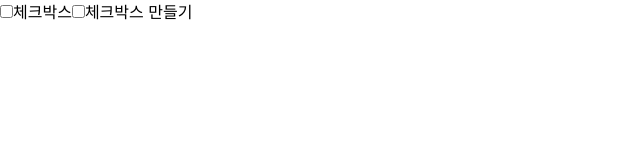
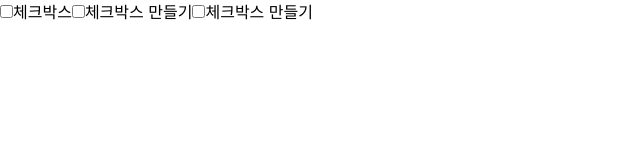
Before and after one commit to guesung/playground, a Next.js app: page /headless in a window 1280 px wide. Shown: the top 160 px of the page, without its empty margins (0-640 px from the left). Built offline with nearby package versions, Linux system fonts and the light colour scheme.

Commit message:
feat : Headless - Custom Hooks 패턴

```diff
--- /dev/null
+++ b/src/app/headless/hooks/useCheckbox.ts
@@ -0,0 +1,10 @@
+import { useState } from "react";
+
+export const useCheckbox = () => {
+  const [isChecked, setIsChecked] = useState(false);
+
+  return {
+    isChecked,
+    onChange: () => setIsChecked(!isChecked),
+  };
+};
--- a/src/app/headless/page.tsx
+++ b/src/app/headless/page.tsx
@@ -2,9 +2,11 @@
 import CheckboxHeadless from "@/app/headless/components/CheckboxHeadless";
 import { useState } from "react";
 import CheckboxWrapper from "./components/CheckboxWrapper";
+import { useCheckbox } from "./hooks/useCheckbox";
 
 export default function page() {
   const [isChecked, setIsChecked] = useState(false);
+  const { isChecked: isCheckedHook, onChange: onChangeHook } = useCheckbox();
 
   return (
     <div>
@@ -27,6 +29,15 @@ export default function page() {
         <CheckboxWrapper.Checkbox />
         <CheckboxWrapper.Label>체크박스 만들기</CheckboxWrapper.Label>
       </CheckboxWrapper>
+
+      <label>
+        <input
+          type="checkbox"
+          checked={isCheckedHook}
+          onChange={onChangeHook}
+        />
+        <span>체크박스 만들기</span>
+      </label>
     </div>
   );
 }
```
